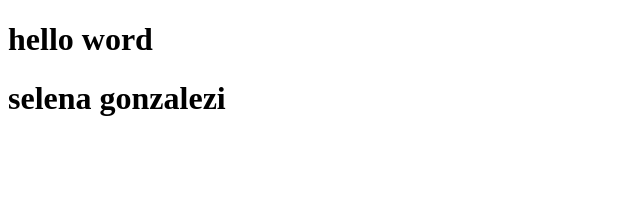
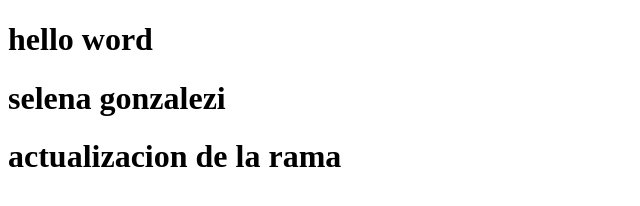
Before and after one commit to Sistemafinal/hello-word-, a plain HTML site: page index.html in a window 1280 px wide. Shown: the whole page, without its empty margins (0-640 px from the left). Drawn offline with Linux system fonts and the light colour scheme.

Commit message:
Update index.html

```diff
--- a/index.html
+++ b/index.html
@@ -8,6 +8,7 @@
 </head>
     <h1>hello word</h1>
     <h1>selena gonzalezi</h1>
+    <h1> actualizacion de la rama </h1>
 
 <body>
 
```
